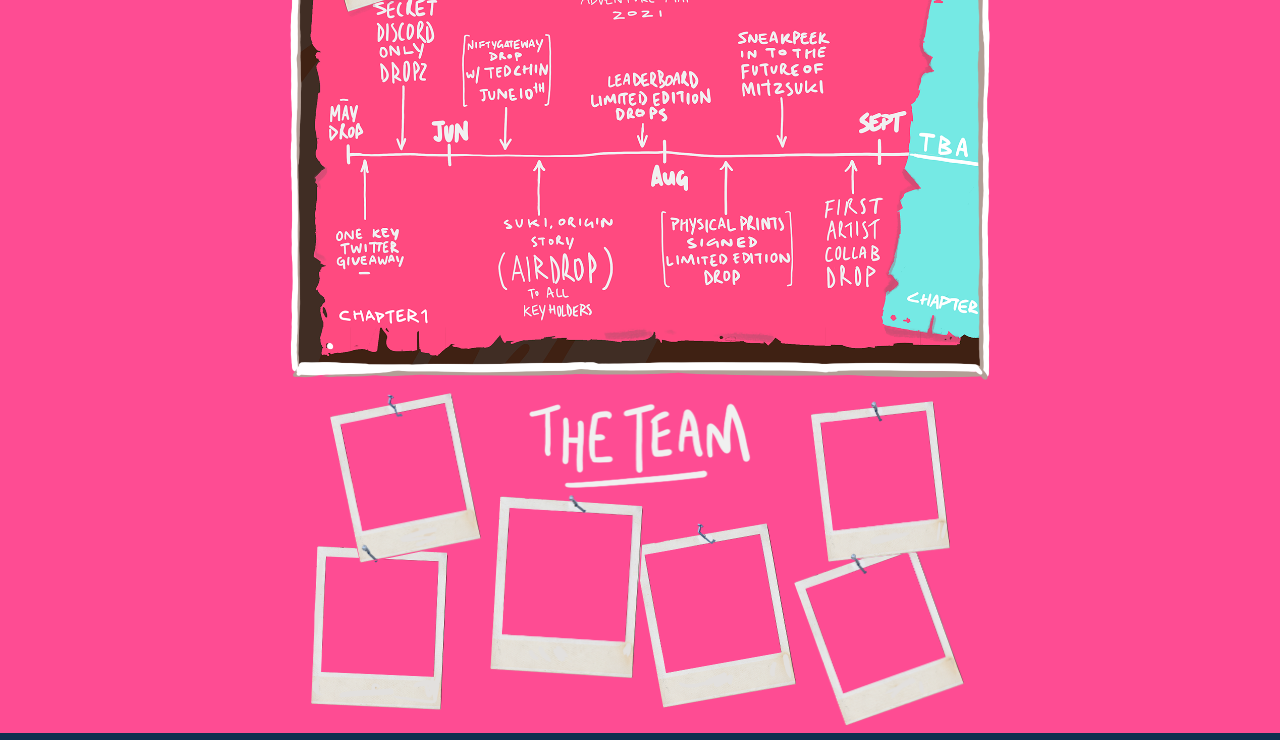
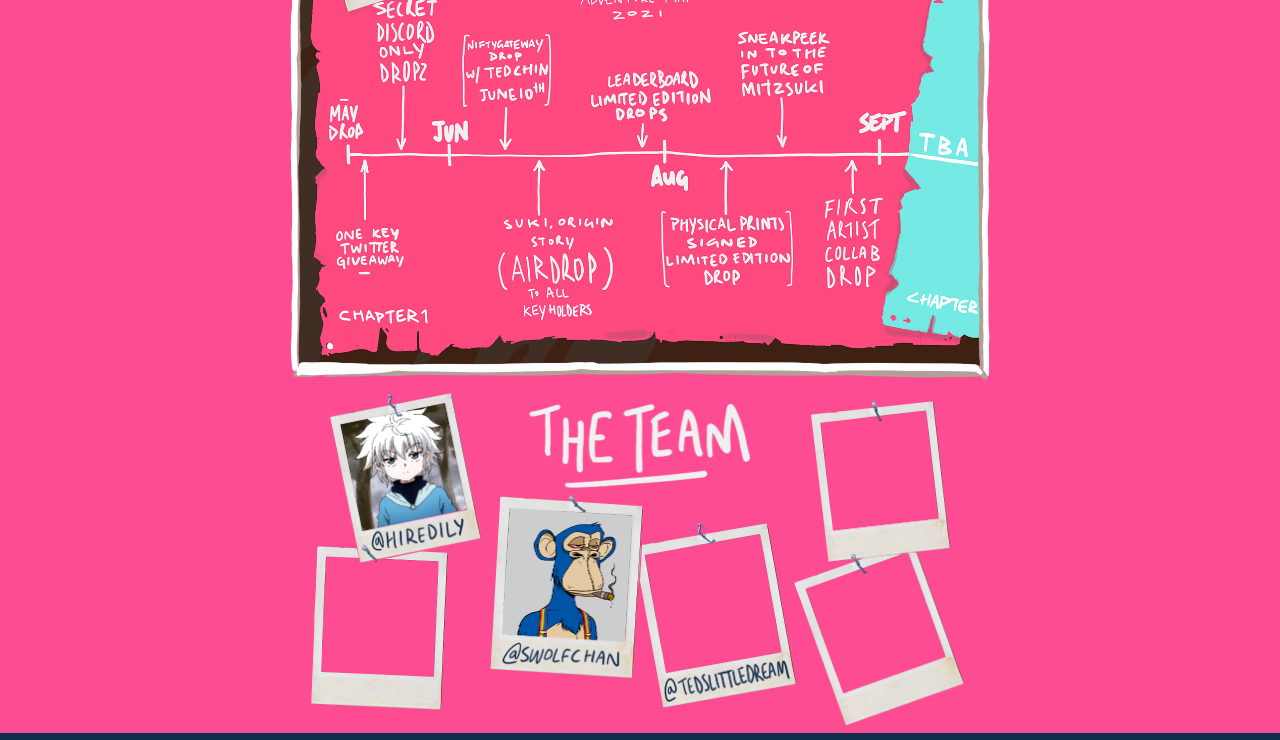
Before and after one commit to l3xclim/mitzsuki-site, a website built with webpack: page src/index.html in a window 1280 px wide. Shown: the part 795-1535 px from the top of the page. Built offline with nearby package versions, Linux system fonts and the light colour scheme; what @metamask/onboarding would draw is missing.

Commit message:
added team profile photo

```diff
--- a/src/index.html
+++ b/src/index.html
@@ -55,18 +55,23 @@
     </div>
     <div class="team">
       <h3><img src="images/team-header.png" /></h3>
-      <div class="photo-frame frame-1">
-      </div>
-      <div class="photo-frame frame-2">
-      </div>
-      <div class="photo-frame frame-3">
-      </div>
-      <div class="photo-frame frame-4">
-      </div>
-      <div class="photo-frame frame-5">
-      </div>
-      <div class="photo-frame frame-6">
-      </div>
+      <a href="#" class="photo-frame frame-1">
+        <div class="profile-photo"></div>
+        <img class="profile-name" src="images/hiredily-name.png" />
+      </a>
+      <a class="photo-frame frame-2">
+      </a>
+      <a href="#" class="photo-frame frame-3">
+        <div class="profile-photo"></div>
+        <img class="profile-name" src="images/swolfchan-name.png" />
+      </a>
+      <a class="photo-frame frame-4">
+        <img class="profile-name" src="images/teds-name.png" />
+      </a>
+      <a class="photo-frame frame-5">
+      </a>
+      <a class="photo-frame frame-6">
+      </a>
     </div>
   </div>
 
--- a/src/style.css
+++ b/src/style.css
@@ -202,6 +202,16 @@
   position: absolute;
 }
 
+.container .team .profile-photo {
+  position: absolute;
+  z-index: -1;
+  display: block;
+}
+
+.container .team .profile-name {
+  position: absolute;
+}
+
 .container .team .frame-1 {
   width: 151px;
   height: 171px;
@@ -209,6 +219,21 @@
   top: 10px;
   background: url(images/frame-1.png) no-repeat;
   background-size: contain;
+}
+
+.container .team .frame-1 .profile-photo {
+  width: 136px;
+  height: 131px;
+  background: url(images/hiredily-pic.png) no-repeat;
+  background-size: contain;
+  top: 8px;
+  left: 7px;
+}
+
+.container .team .frame-1 .profile-name {
+  width: 93px;
+  bottom: 13px;
+  right: 17px;
 }
 
 .container .team .frame-2 {
@@ -229,6 +254,30 @@
   background-size: contain;
 }
 
+.container .team .frame-3 .profile-photo {
+  width: 145px;
+  height: 142px;
+  background: url(images/swolfchan-pic.png) no-repeat;
+  background-size: contain;
+  top: 6px;
+  left: 6px;
+}
+
+.container .team .frame-3:hover .profile-photo {
+  width: 138px;
+  height: 151px;
+  background: url(images/swolfchan-title.png) no-repeat;
+  background-size: contain;
+  top: 8px;
+  left: 8px;
+}
+
+.container .team .frame-3 .profile-name {
+  width: 118px;
+  bottom: 11px;
+  right: 23px;
+}
+
 .container .team .frame-4 {
   width: 158px;
   height: 185px;
@@ -236,6 +285,12 @@
   top: 140px;
   background: url(images/frame-4.png) no-repeat;
   background-size: contain;
+}
+
+.container .team .frame-4 .profile-name {
+  width: 126px;
+  bottom: 6px;
+  right: 6px;
 }
 
 .container .team .frame-5 {
```
Also changed, not shown: src/images/hiredily-name.png (added), src/images/hiredily-pic.png (added), src/images/swolfchan-name.png (added), src/images/swolfchan-pic.png (added), src/images/swolfchan-title.png (added), src/images/teds-name.png (added), 1 other file.
